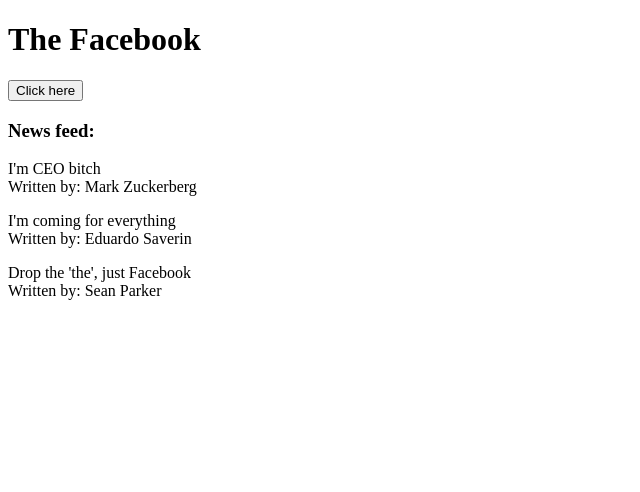
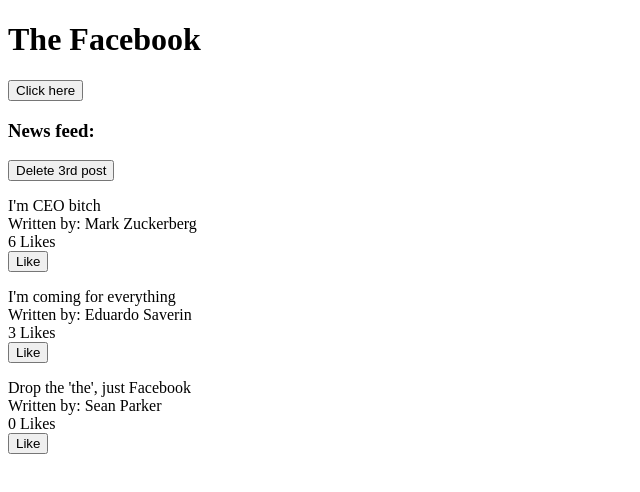
Before and after one commit to Nolab0/ReactFormation, a React (Create React App) app: page / in a window 1280 px wide. Shown: the top 492 px of the page, without its empty margins (0-640 px from the left). Built offline with nearby package versions, Linux system fonts and the light colour scheme.

Commit message:
add like button

```diff
--- a/src/components/App.js
+++ b/src/components/App.js
@@ -1,17 +1,25 @@
+import { useState } from "react"
 import Post from "./Post"
 import Header from "./Header"
 
-const posts = [
-  { id: 1, author: "Mark Zuckerberg", text: "I'm CEO bitch" },
-  { id: 2, author: "Eduardo Saverin", text: "I'm coming for everything" },
-  { id: 3, author: "Sean Parker", text: "Drop the 'the', just Facebook" }
+const initialPost = [
+  { id: 1, author: "Mark Zuckerberg", text: "I'm CEO bitch", likes: 6 },
+  { id: 2, author: "Eduardo Saverin", text: "I'm coming for everything", likes: 3 },
+  { id: 3, author: "Sean Parker", text: "Drop the 'the', just Facebook", likes: 0 }
 ]
 
 function App() {
+  const [posts, setPosts] = useState(initialPost);
+  const deletePost = (id) => {
+    setPosts(posts.filter(p => p.id !== 3));
+  }
+
+
   return (
     <>
       <Header />
       <h3>News feed:</h3>
+      <button onClick={deletePost}>Delete 3rd post</button>
       {posts.map(p => <Post key={p.id} postData={p} />)}
     </>
   )
--- a/src/components/Header.js
+++ b/src/components/Header.js
@@ -1,11 +1,15 @@
+import { useState } from "react"
+
 function Header() {
-    let title = "The Facebook";
-    const onClickHandler = () => console.log("clicked");
+    // let title = "The Facebook";
+    const [title, setTitle] = useState("The Facebook"); // The Facebook -> value by default, setTitle -> setter for title var
+
+    const changeTitle = () => setTitle("Facebook");
 
     return (
         <>
             <h1>{title}</h1>
-            <button onClick={onClickHandler}>Click here</button>
+            <button onClick={changeTitle}>Click here</button>
         </>
     )
 }
--- a/src/components/Post.js
+++ b/src/components/Post.js
@@ -1,7 +1,26 @@
 import PropTypes from "prop-types"
+import { useState } from "react"
 
 function Post(props) {
-    return <p>{props.postData.text} <br /> Written by: {props.postData.author} </p>
+
+    const [nbLikes, setNbLikes] = useState(props.postData.likes);
+    const [isLiked, setIsLiked] = useState(false);
+    const likePost = () => {
+        if (isLiked) {
+            setNbLikes(nbLikes - 1);
+            setIsLiked(false);
+        }
+        else {
+            setNbLikes(nbLikes + 1);
+            setIsLiked(true);
+        }
+    }
+
+    return <p>{props.postData.text} <br />
+        Written by: {props.postData.author} <br />
+        {nbLikes} Likes <br />
+        <button onClick={likePost}>{isLiked ? "Unlike" : "Like"}</button>
+    </p>
 }
 
 Post.prototypes = {
```
